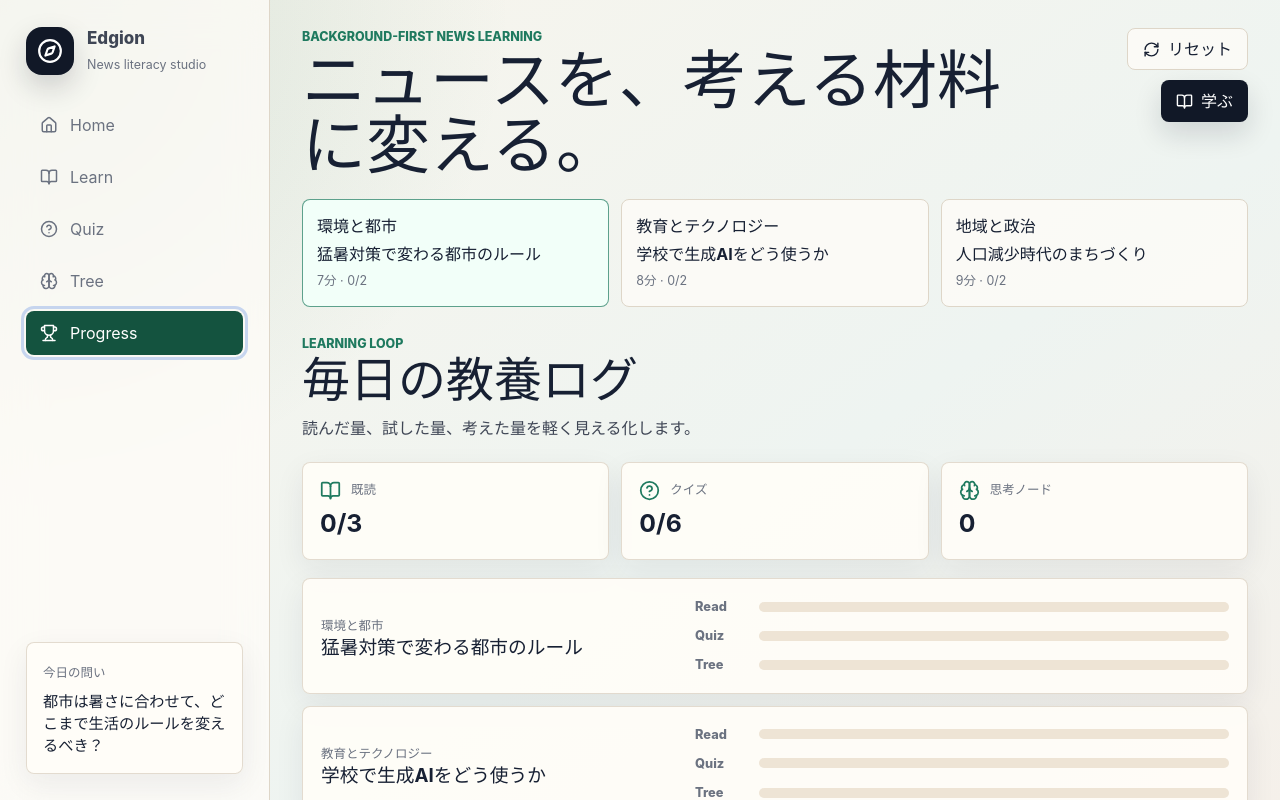
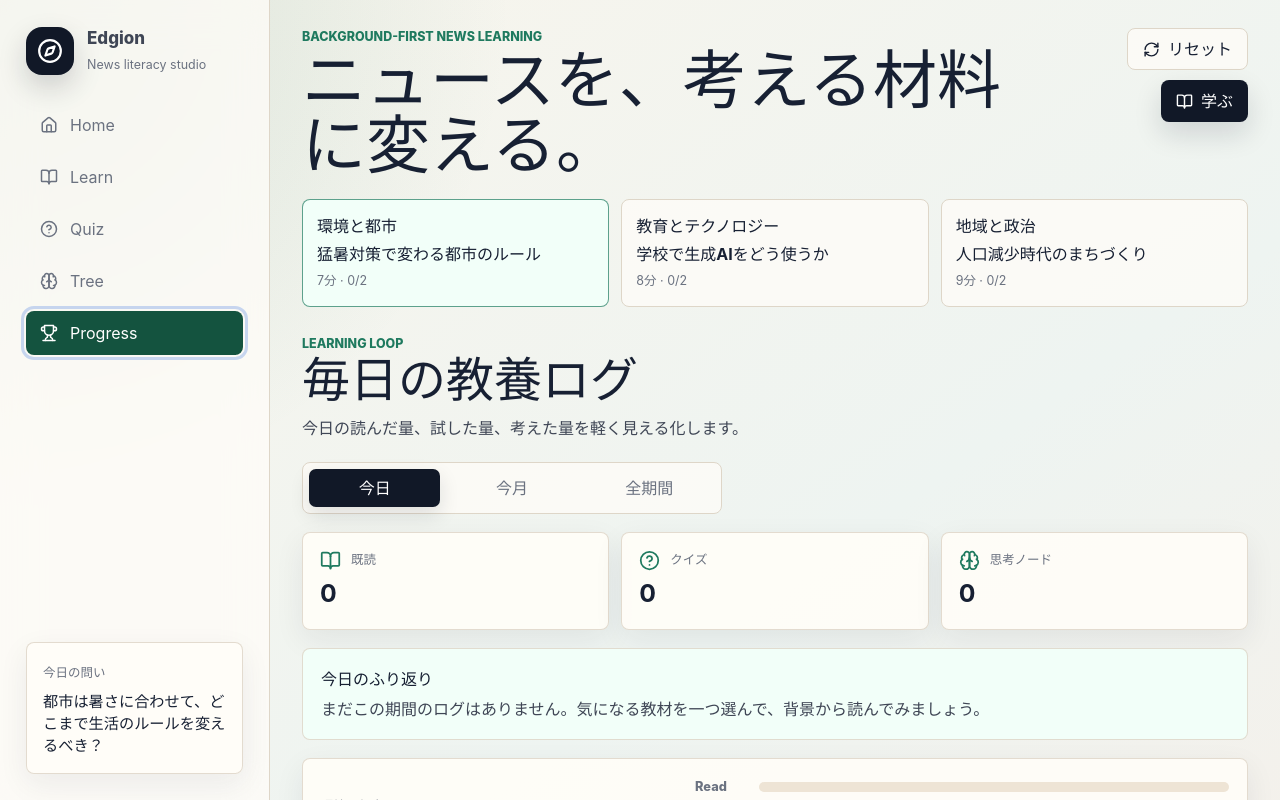
Before and after one commit to Kei-0928/Edgion, a React (Vite) app: page / in a window 1280 px wide. Both pictures are taken after a click on the button "Progress". Shown: the top 800 px of the page. Built offline with nearby package versions, Linux system fonts and the light colour scheme.

Commit message:
Add lightweight monthly progress log

```diff
--- a/src/main.tsx
+++ b/src/main.tsx
@@ -27,11 +27,21 @@ import {
   defaultProgress,
   emptyThought,
   loadProgress,
+  loadThoughtMeta,
   loadThoughts,
   saveProgress,
+  saveThoughtMeta,
   saveThoughts,
 } from "./storage";
-import type { ModuleProgress, NavigationItem, NewsModule, ThoughtNode, ViewId } from "./types";
+import type {
+  ModuleProgress,
+  NavigationItem,
+  NewsModule,
+  ThoughtMetaState,
+  ThoughtNode,
+  ThoughtState,
+  ViewId,
+} from "./types";
 import "./styles.css";
 
 const navItems: NavigationItem[] = [
@@ -62,11 +72,88 @@ const getScore = (module: NewsModule, moduleProgress: ModuleProgress) =>
 const countThoughtFields = (thought: ThoughtNode) =>
   Object.values(thought).filter((value) => value.trim().length > 0).length;
 
+type ProgressRange = "today" | "month" | "all";
+
+type ProgressStats = {
+  readCount: number;
+  quizCorrect: number;
+  quizTotal: number;
+  thoughtCount: number;
+};
+
+const sameDay = (date: Date, reference: Date) =>
+  date.getFullYear() === reference.getFullYear() &&
+  date.getMonth() === reference.getMonth() &&
+  date.getDate() === reference.getDate();
+
+const sameMonth = (date: Date, reference: Date) =>
+  date.getFullYear() === reference.getFullYear() && date.getMonth() === reference.getMonth();
+
+const isInRange = (isoDate: string | undefined, range: ProgressRange) => {
+  if (range === "all") {
+    return true;
+  }
+
+  if (!isoDate) {
+    return false;
+  }
+
+  const date = new Date(isoDate);
+  if (Number.isNaN(date.getTime())) {
+    return false;
+  }
+
+  const now = new Date();
+  return range === "today" ? sameDay(date, now) : sameMonth(date, now);
+};
+
+const getProgressStats = (
+  progress: Record<string, ModuleProgress>,
+  thoughts: ThoughtState,
+  thoughtMeta: ThoughtMetaState,
+  range: ProgressRange,
+): ProgressStats => {
+  const readCount = newsModules.filter((module) => {
+    const moduleProgress = getModuleProgress(progress, module.id);
+    return moduleProgress.read && isInRange(moduleProgress.readAt ?? moduleProgress.completedAt, range);
+  }).length;
+
+  const quizCorrect = newsModules.reduce((total, module) => {
+    const moduleProgress = getModuleProgress(progress, module.id);
+    if (!isInRange(moduleProgress.quizUpdatedAt ?? moduleProgress.completedAt, range)) {
+      return total;
+    }
+
+    return total + getScore(module, moduleProgress);
+  }, 0);
+
+  const quizTotal =
+    range === "all"
+      ? newsModules.reduce((total, module) => total + module.quizItems.length, 0)
+      : newsModules.reduce((total, module) => {
+          const moduleProgress = getModuleProgress(progress, module.id);
+          return isInRange(moduleProgress.quizUpdatedAt ?? moduleProgress.completedAt, range)
+            ? total + module.quizItems.length
+            : total;
+        }, 0);
+
+  const thoughtCount = newsModules.reduce((total, module) => {
+    if (!isInRange(thoughtMeta[module.id]?.updatedAt, range)) {
+      return total;
+    }
+
+    return total + countThoughtFields(thoughts[module.id] ?? emptyThought);
+  }, 0);
+
+  return { readCount, quizCorrect, quizTotal, thoughtCount };
+};
+
 function App() {
   const [activeView, setActiveView] = useState<ViewId>("home");
   const [selectedModuleId, setSelectedModuleId] = useState(newsModules[0].id);
   const [progress, setProgress] = useState(loadProgress);
   const [thoughts, setThoughts] = useState(loadThoughts);
+  const [thoughtMeta, setThoughtMeta] = useState(loadThoughtMeta);
 
   const selectedModule = useMemo(
     () => newsModules.find((module) => module.id === selectedModuleId) ?? newsModules[0],
@@ -76,21 +163,10 @@ function App() {
   const selectedProgress = getModuleProgress(progress, selectedModule.id);
   const selectedThought = thoughts[selectedModule.id] ?? emptyThought;
 
-  const stats = useMemo(() => {
-    const readCount = newsModules.filter((module) => getModuleProgress(progress, module.id).read)
-      .length;
-    const quizCorrect = newsModules.reduce(
-      (total, module) => total + getScore(module, getModuleProgress(progress, module.id)),
-      0,
-    );
-    const quizTotal = newsModules.reduce((total, module) => total + module.quizItems.length, 0);
-    const thoughtCount = newsModules.reduce(
-      (total, module) => total + countThoughtFields(thoughts[module.id] ?? emptyThought),
-      0,
-    );
-
-    return { readCount, quizCorrect, quizTotal, thoughtCount };
-  }, [progress, thoughts]);
+  const stats = useMemo(
+    () => getProgressStats(progress, thoughts, thoughtMeta, "all"),
+    [progress, thoughts, thoughtMeta],
+  );
 
   useEffect(() => {
     saveProgress(progress);
@@ -99,6 +175,10 @@ function App() {
   useEffect(() => {
     saveThoughts(thoughts);
   }, [thoughts]);
+
+  useEffect(() => {
+    saveThoughtMeta(thoughtMeta);
+  }, [thoughtMeta]);
 
   useEffect(() => {
     if ("serviceWorker" in navigator) {
@@ -121,15 +201,23 @@ function App() {
         [quizId]: answerIndex,
       },
       completedAt: now,
+      quizUpdatedAt: now,
     });
   };
 
   const updateThought = (field: keyof ThoughtNode, value: string) => {
+    const now = new Date().toISOString();
     setThoughts((current) => ({
       ...current,
       [selectedModule.id]: {
         ...(current[selectedModule.id] ?? emptyThought),
         [field]: value,
+      },
+    }));
+    setThoughtMeta((current) => ({
+      ...current,
+      [selectedModule.id]: {
+        updatedAt: now,
       },
     }));
   };
@@ -142,6 +230,10 @@ function App() {
     setThoughts((current) => ({
       ...current,
       [selectedModule.id]: emptyThought,
+    }));
+    setThoughtMeta((current) => ({
+      ...current,
+      [selectedModule.id]: {},
     }));
   };
 
@@ -225,6 +317,7 @@ function App() {
               updateSelectedProgress({
                 ...selectedProgress,
                 read: true,
+                readAt: new Date().toISOString(),
                 completedAt: new Date().toISOString(),
               })
             }
@@ -240,7 +333,12 @@ function App() {
         )}
 
         {activeView === "progress" && (
-          <ProgressView progress={progress} thoughts={thoughts} stats={stats} />
+          <ProgressView
+            progress={progress}
+            thoughts={thoughts}
+            thoughtMeta={thoughtMeta}
+            stats={stats}
+          />
         )}
       </main>
 
@@ -566,33 +664,86 @@ function ThoughtTreeView({
 function ProgressView({
   progress,
   thoughts,
+  thoughtMeta,
   stats,
 }: {
   progress: Record<string, ModuleProgress>;
   thoughts: Record<string, ThoughtNode>;
-  stats: { readCount: number; quizCorrect: number; quizTotal: number; thoughtCount: number };
+  thoughtMeta: ThoughtMetaState;
+  stats: ProgressStats;
 }) {
+  const [range, setRange] = useState<ProgressRange>("today");
+  const visibleStats = useMemo(
+    () => (range === "all" ? stats : getProgressStats(progress, thoughts, thoughtMeta, range)),
+    [progress, range, stats, thoughtMeta, thoughts],
+  );
+  const rangeLabel = range === "today" ? "今日" : range === "month" ? "今月" : "全期間";
+  const quizValue =
+    visibleStats.quizTotal === 0
+      ? `${visibleStats.quizCorrect}`
+      : `${visibleStats.quizCorrect}/${visibleStats.quizTotal}`;
+
   return (
     <section className="view-grid">
       <div className="content-header">
         <div>
           <p className="eyebrow">Learning loop</p>
           <h2>毎日の教養ログ</h2>
-          <p>読んだ量、試した量、考えた量を軽く見える化します。</p>
+          <p>{rangeLabel}の読んだ量、試した量、考えた量を軽く見える化します。</p>
         </div>
       </div>
 
+      <div className="range-tabs" aria-label="ログの期間">
+        {[
+          ["today", "今日"],
+          ["month", "今月"],
+          ["all", "全期間"],
+        ].map(([id, label]) => (
+          <button
+            className={range === id ? "range-tab active" : "range-tab"}
+            key={id}
+            onClick={() => setRange(id as ProgressRange)}
+            type="button"
+          >
+            {label}
+          </button>
+        ))}
+      </div>
+
       <div className="metric-row">
-        <Metric icon={BookOpen} label="既読" value={`${stats.readCount}/${newsModules.length}`} />
-        <Metric icon={CircleHelp} label="クイズ" value={`${stats.quizCorrect}/${stats.quizTotal}`} />
-        <Metric icon={Brain} label="思考ノード" value={`${stats.thoughtCount}`} />
+        <Metric icon={BookOpen} label="既読" value={`${visibleStats.readCount}`} />
+        <Metric icon={CircleHelp} label="クイズ" value={quizValue} />
+        <Metric icon={Brain} label="思考ノード" value={`${visibleStats.thoughtCount}`} />
       </div>
+
+      <article className="log-summary">
+        <strong>{rangeLabel}のふり返り</strong>
+        <p>
+          {visibleStats.readCount + visibleStats.quizCorrect + visibleStats.thoughtCount > 0
+            ? "ニュースを読む、確かめる、自分の言葉にする流れが少しずつ積み上がっています。"
+            : "まだこの期間のログはありません。気になる教材を一つ選んで、背景から読んでみましょう。"}
+        </p>
+      </article>
 
       <div className="progress-list">
         {newsModules.map((module) => {
           const moduleProgress = getModuleProgress(progress, module.id);
           const score = getScore(module, moduleProgress);
           const thoughtCount = countThoughtFields(thoughts[module.id] ?? emptyThought);
+          const readValue = isInRange(moduleProgress.readAt ?? moduleProgress.completedAt, range)
+            ? moduleProgress.read
+              ? 100
+              : 0
+            : 0;
+          const quizValueForModule = isInRange(
+            moduleProgress.quizUpdatedAt ?? moduleProgress.completedAt,
+            range,
+          )
+            ? (score / module.quizItems.length) * 100
+            : 0;
+          const thoughtValue = isInRange(thoughtMeta[module.id]?.updatedAt, range)
+            ? (thoughtCount / 5) * 100
+            : 0;
 
           return (
             <article className="progress-card" key={module.id}>
@@ -601,9 +752,9 @@ function ProgressView({
                 <h3>{module.title}</h3>
               </div>
               <div className="progress-bars">
-                <ProgressBar label="Read" value={moduleProgress.read ? 100 : 0} />
-                <ProgressBar label="Quiz" value={(score / module.quizItems.length) * 100} />
-                <ProgressBar label="Tree" value={(thoughtCount / 5) * 100} />
+                <ProgressBar label="Read" value={readValue} />
+                <ProgressBar label="Quiz" value={quizValueForModule} />
+                <ProgressBar label="Tree" value={thoughtValue} />
               </div>
             </article>
           );
--- a/src/storage.ts
+++ b/src/storage.ts
@@ -1,7 +1,14 @@
-import type { ModuleProgress, ProgressState, ThoughtNode, ThoughtState } from "./types";
+import type {
+  ModuleProgress,
+  ProgressState,
+  ThoughtMetaState,
+  ThoughtNode,
+  ThoughtState,
+} from "./types";
 
 const PROGRESS_KEY = "edgion.progress.v1";
 const THOUGHTS_KEY = "edgion.thoughts.v1";
+const THOUGHT_META_KEY = "edgion.thoughtMeta.v1";
 
 export const emptyThought: ThoughtNode = {
   claim: "",
@@ -42,6 +49,11 @@ export const loadThoughts = () => readJson<ThoughtState>(THOUGHTS_KEY, {});
 
 export const saveThoughts = (thoughts: ThoughtState) => writeJson(THOUGHTS_KEY, thoughts);
 
+export const loadThoughtMeta = () => readJson<ThoughtMetaState>(THOUGHT_META_KEY, {});
+
+export const saveThoughtMeta = (thoughtMeta: ThoughtMetaState) =>
+  writeJson(THOUGHT_META_KEY, thoughtMeta);
+
 export const defaultProgress = (): ModuleProgress => ({
   read: false,
   review: false,
--- a/src/styles.css
+++ b/src/styles.css
@@ -421,6 +421,32 @@ p {
   gap: 12px;
 }
 
+.range-tabs {
+  display: inline-grid;
+  grid-template-columns: repeat(3, minmax(80px, 1fr));
+  gap: 6px;
+  width: min(420px, 100%);
+  padding: 6px;
+  border: 1px solid var(--line);
+  border-radius: 8px;
+  background: rgb(255 253 248 / 0.72);
+}
+
+.range-tab {
+  min-height: 38px;
+  color: var(--muted);
+  border: 0;
+  border-radius: 7px;
+  background: transparent;
+  font-weight: 900;
+}
+
+.range-tab.active {
+  color: white;
+  background: #111827;
+  box-shadow: 0 8px 20px rgb(17 24 39 / 0.12);
+}
+
 .metric-card {
   display: grid;
   grid-template-columns: auto 1fr;
@@ -717,6 +743,22 @@ p {
   gap: 12px;
 }
 
+.log-summary {
+  padding: 18px;
+  border: 1px solid rgb(222 214 200 / 0.84);
+  border-radius: 8px;
+  background: #f2fff9;
+}
+
+.log-summary strong {
+  display: block;
+  margin-bottom: 6px;
+}
+
+.log-summary p {
+  margin-bottom: 0;
+}
+
 .progress-card {
   display: grid;
   grid-template-columns: minmax(0, 0.8fr) minmax(0, 1.2fr);
--- a/src/types.ts
+++ b/src/types.ts
@@ -59,11 +59,15 @@ export type ModuleProgress = {
   review: boolean;
   quizAnswers: Record<string, number>;
   completedAt?: string;
+  readAt?: string;
+  quizUpdatedAt?: string;
 };
 
 export type ProgressState = Record<string, ModuleProgress>;
 
 export type ThoughtState = Record<string, ThoughtNode>;
+
+export type ThoughtMetaState = Record<string, { updatedAt?: string }>;
 
 export type ViewId = "home" | "learn" | "quiz" | "tree" | "progress";
 
```
